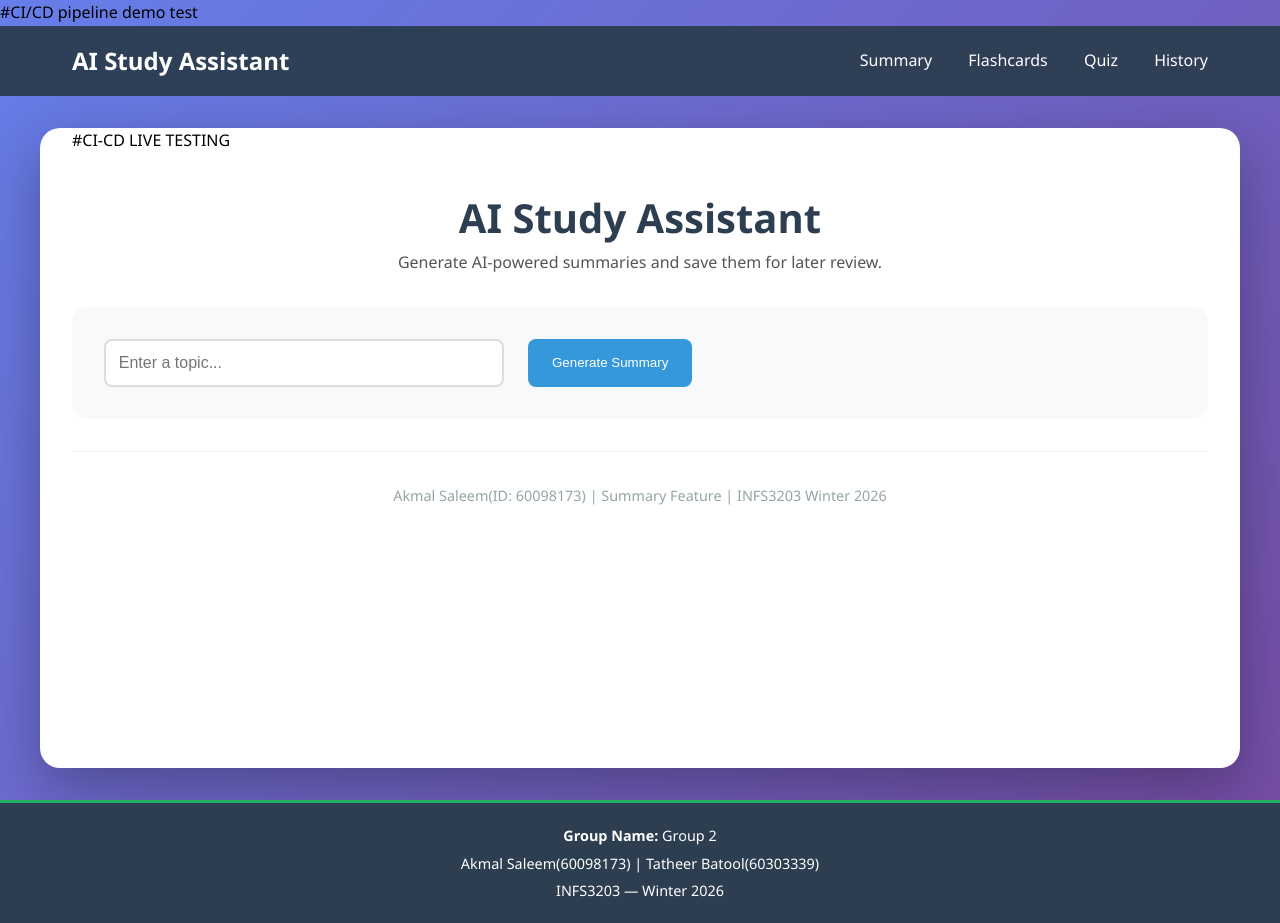
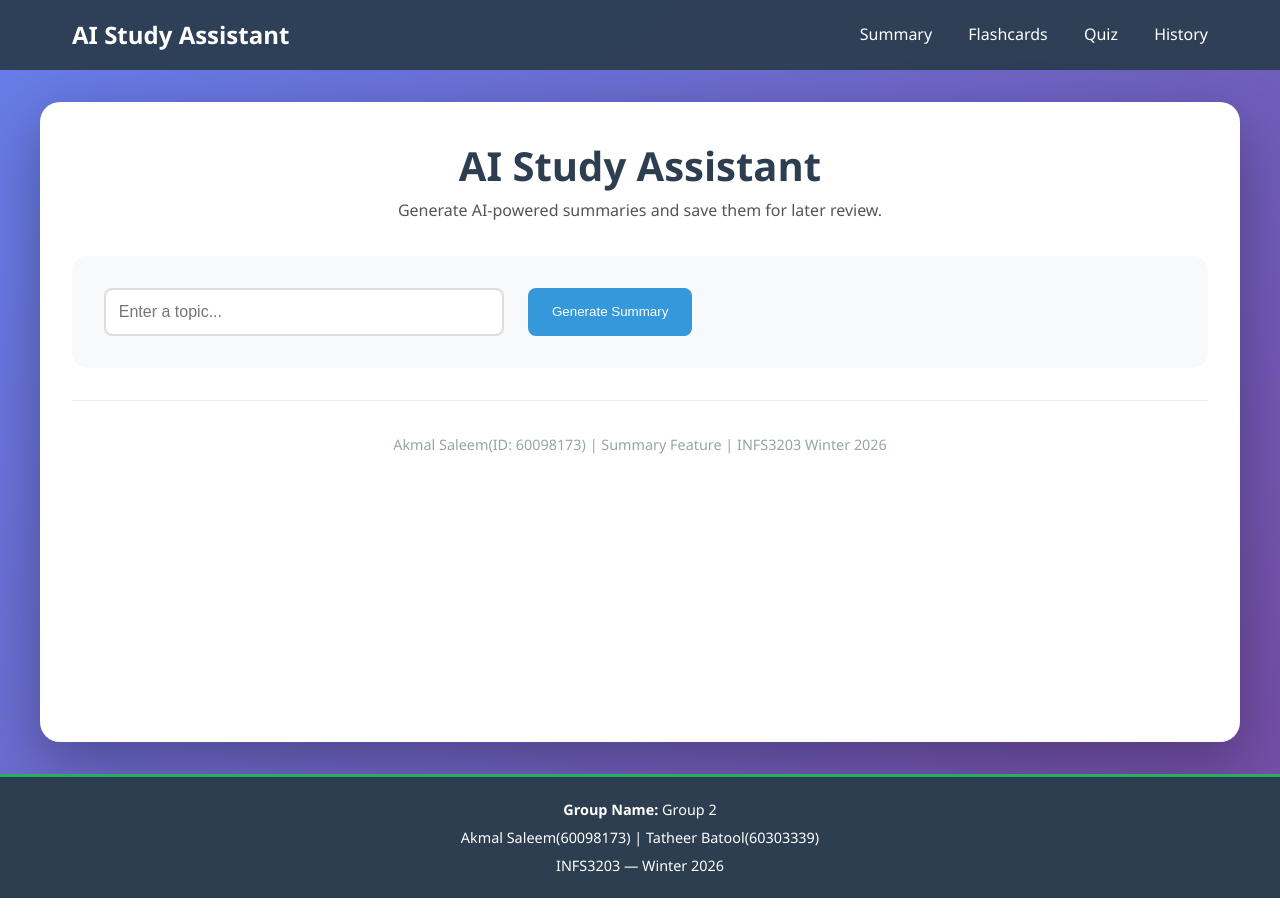
Before and after one commit to TatheerB/ai-study-assistant, a Flask app: page / in a window 1280 px wide. After the commit the page ends 898 px from the top, so only its background shows below. Run offline with Flask 3, Linux system fonts and the light colour scheme.

Commit message:
final version after fixing the mistakes

```diff
--- a/app/templates/base.html
+++ b/app/templates/base.html
@@ -1,7 +1,6 @@
 <!DOCTYPE html>
 <html lang="en">
 <head>
-    #CI/CD pipeline demo test
     <meta charset="UTF-8">
     <meta name="viewport" content="width=device-width, initial-scale=1.0">
     <title>AI Study Assistant</title>
--- a/app/templates/flashcards.html
+++ b/app/templates/flashcards.html
@@ -2,7 +2,6 @@
 
 {% block content %}
 <div class="container">
-    # CI/CD TEST
     <h1>Flashcards</h1>
     <p class="subtitle">Generate flashcards to test your knowledge</p>
 
--- a/app/templates/history.html
+++ b/app/templates/history.html
@@ -2,7 +2,6 @@
 
 {% block content %}
 <div class="container">
-    #CI-cd TEST
     <h1>Study History</h1>
     <p class="subtitle">View and manage your saved study sets.</p>
 
--- a/app/templates/index.html
+++ b/app/templates/index.html
@@ -2,7 +2,6 @@
 
 {% block content %}
 <div class="container">
-    #CI-CD LIVE TESTING
     <h1>AI Study Assistant</h1>
     <p class="subtitle">Generate AI-powered summaries and save them for later review.</p>
 
```
